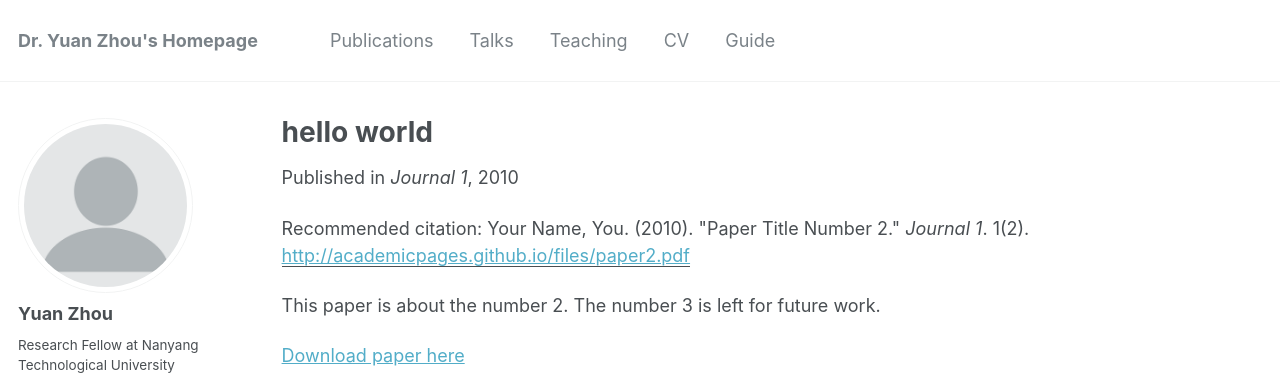
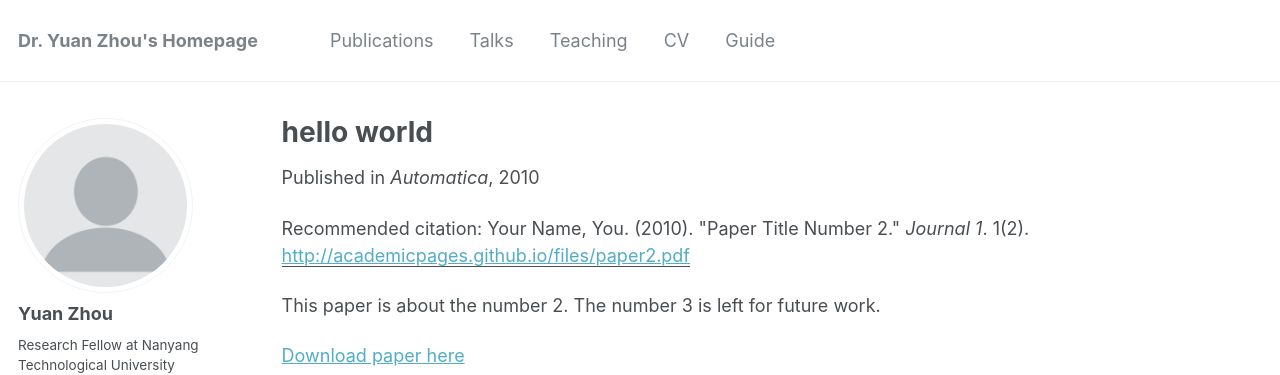
Before and after one commit to yuanzhou-yzhou/yuanzhou-yzhou.github.io, a Jekyll site: the page built from _publications/2010-10-01-paper-title-number-2.md, in a window 1280 px wide. Shown: the top 375 px of the page. Built offline with Jekyll 4.4.1, drawn with Linux system fonts in a browser that asks for light colours; some web fonts are replaced.

Commit message:
Update 2010-10-01-paper-title-number-2.md

```diff
--- a/_publications/2010-10-01-paper-title-number-2.md
+++ b/_publications/2010-10-01-paper-title-number-2.md
@@ -4,7 +4,7 @@ collection: publications
 permalink: /publication/2010-10-01-paper-title-number-2
 excerpt: 'This paper is about the number 2. The number 3 is left for future work.'
 date: 2010-10-01
-venue: 'Journal 1'
+venue: 'Automatica'
 paperurl: 'http://academicpages.github.io/files/paper2.pdf'
 citation: 'Your Name, You. (2010). &quot;Paper Title Number 2.&quot; <i>Journal 1</i>. 1(2).'
 ---
```
